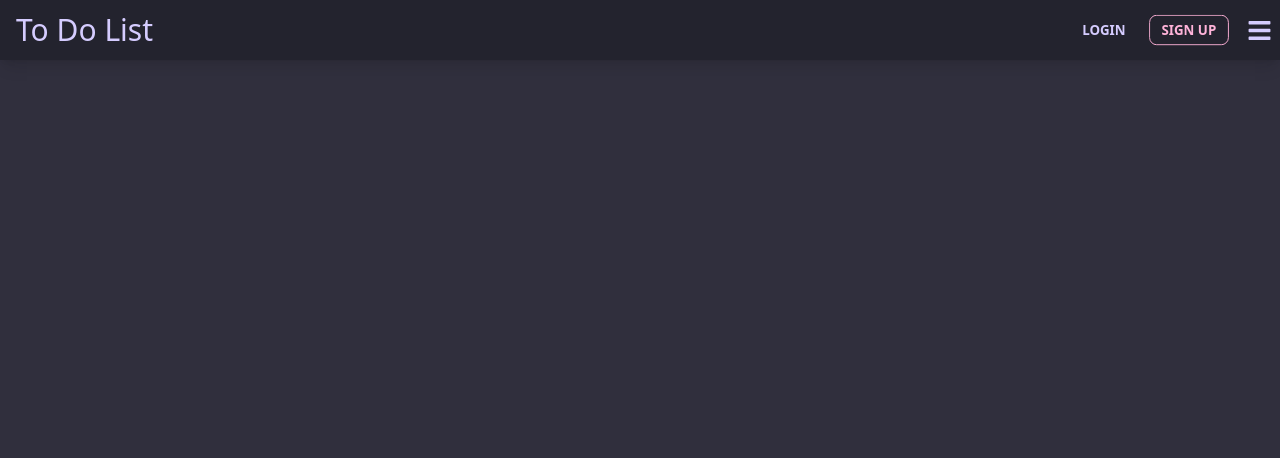
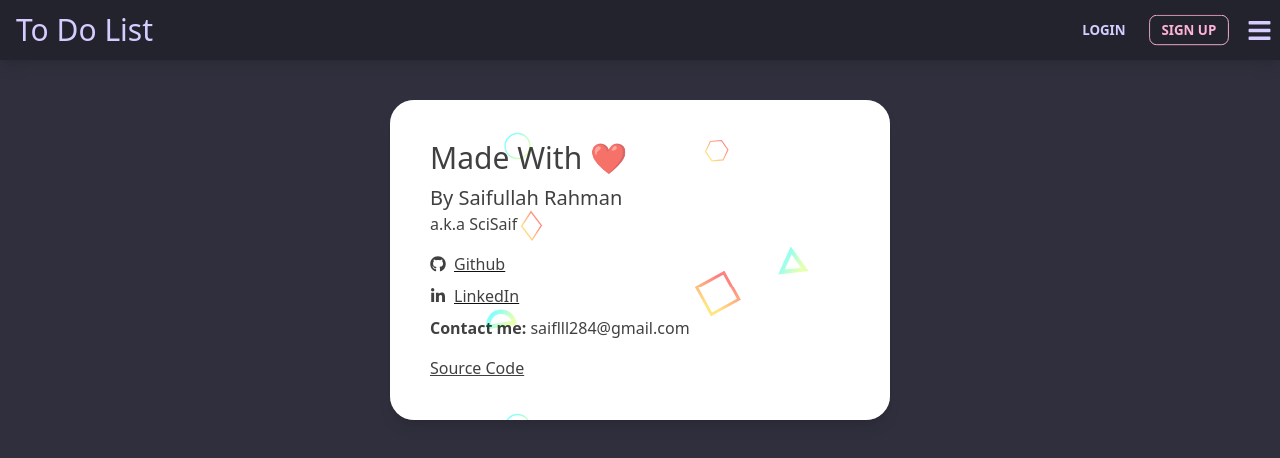
Before and after one commit to SciSaif/To-Do-List, a React (Create React App) app: page /about in a window 1280 px wide. Shown: the top 458 px of the page. Built offline with nearby package versions, Linux system fonts and the light colour scheme; no server answers.

Commit message:
added about page

```diff
--- a/src/App.js
+++ b/src/App.js
@@ -7,6 +7,7 @@ import SignIn from "./pages/SignIn";
 import ForgotPassword from "./pages/ForgotPassword";
 import { ToastContainer } from "react-toastify";
 import "react-toastify/dist/ReactToastify.css";
+import About from "./components/About";
 
 function App() {
   return (
@@ -18,6 +19,7 @@ function App() {
           <Route path="/sign-up" element={<SignUp />} />
           <Route path="/sign-in" element={<SignIn />} />
           <Route path="/forgot-password" element={<ForgotPassword />} />
+          <Route path="/about" element={<About />} />
         </Routes>
         <ToastContainer
           position="bottom-right"
--- /dev/null
+++ b/src/components/About.jsx
@@ -0,0 +1,41 @@
+import React from "react";
+import { FaGithub, FaLinkedinIn } from "react-icons/fa";
+
+function About() {
+  return (
+    <main className="flex flex-col items-center rounded-3xl shadow-lg w-fit min-w-[350px] md:w-[500px] m-auto    mt-10 aboutCard text-black/75">
+      <div className="bg-white/50 w-full h-full rounded-3xl p-10">
+        <p className="text-3xl">Made With ❤</p>
+        <p className="text-xl mt-2">By Saifullah Rahman</p>
+        <p>a.k.a SciSaif</p>
+        <div className="underline mb-2">
+          <a
+            href="https://github.com/SciSaif"
+            className="flex flex-row items-center mt-4"
+          >
+            <FaGithub />
+            <p className="pl-2">Github</p>
+          </a>
+          <a
+            href="https://www.linkedin.com/in/saifullah-rahman-096a68177/"
+            className="flex flex-row items-center mt-2"
+          >
+            <FaLinkedinIn />
+            <p className="pl-2">LinkedIn</p>
+          </a>
+        </div>
+        <p>
+          <b>Contact me:</b> <span>saiflll284@gmail.com</span>
+        </p>
+
+        <p className="mt-4">
+          <a href="https://github.com/SciSaif/To-Do-List" className="underline">
+            Source Code
+          </a>
+        </p>
+      </div>
+    </main>
+  );
+}
+
+export default About;
--- a/src/components/Header.jsx
+++ b/src/components/Header.jsx
@@ -4,6 +4,7 @@ import { FaRegUserCircle, FaBars, FaAngleRight } from "react-icons/fa";
 import { useState, useEffect, useRef, useContext } from "react";
 import { getAuth } from "firebase/auth";
 import TodosContext from "../context/TodosContext";
+import About from "./About";
 
 function Header({ text }) {
   const [user, setUser] = useState(null);
@@ -95,6 +96,8 @@ function Header({ text }) {
         </div>
       </div>
 
+      {/* Drawer */}
+
       <div
         className="hidden absolute top-0 right-0 w-full h-full bg-black/50 z-10"
         ref={drawerRef}
@@ -103,7 +106,7 @@ function Header({ text }) {
           className="absolute top-0 left-0 w-1/2 h-full "
           onClick={closeDrawer}
         ></div>
-        <div className="absolute top-0 right-0 w-1/2 h-full bg-[#1c1b2498]/100 z-10 p-2">
+        <div className="absolute top-0 right-0 w-1/2 xl:w-1/3 h-full bg-[#1c1b2498]/100 z-10 p-2">
           <div
             className="mt-2 ml-2 rounded-full bg-black/25 w-fit p-2 cursor-pointer"
             onClick={closeDrawer}
@@ -148,6 +151,14 @@ function Header({ text }) {
               </div>
             )}
           </div>
+
+          <Link
+            to="/about"
+            className="absolute bottom-2 text-center w-full btn btn-ghost"
+            onClick={closeDrawer}
+          >
+            About
+          </Link>
         </div>
       </div>
     </nav>
--- a/src/context/TodosContext.js
+++ b/src/context/TodosContext.js
@@ -93,8 +93,6 @@ export const TodosProvider = ({ children }) => {
       const dataFromLS = JSON.parse(localStorage.getItem("todos"));
       dataFromLS && setTodos(dataFromLS);
       setLoading(false);
-      console.log("logged out");
-      toast.success("Hurray! Logged you out.");
     } catch (error) {
       toast.error("Oh no! Something went wrong");
     }
--- a/src/index.css
+++ b/src/index.css
@@ -1,6 +1,10 @@
 @tailwind base;
 @tailwind components;
 @tailwind utilities;
+.aboutCard {
+    background: url('./components/assets/scattered-forcefields.svg');
+}
+
 .emailInput {
     background: url('./components/assets/personIcon.svg') 2.4% center no-repeat;
     padding-left: 35px;
```
Also changed, not shown: src/components/assets/scattered-forcefields.svg (added).
